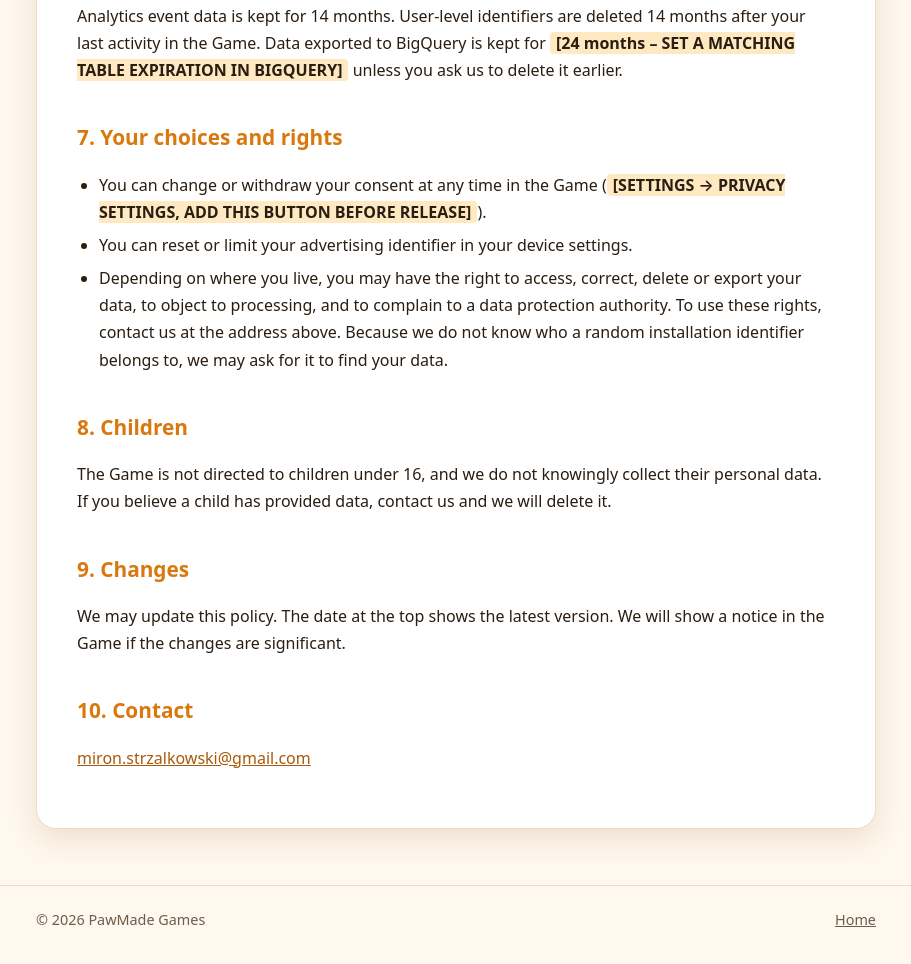
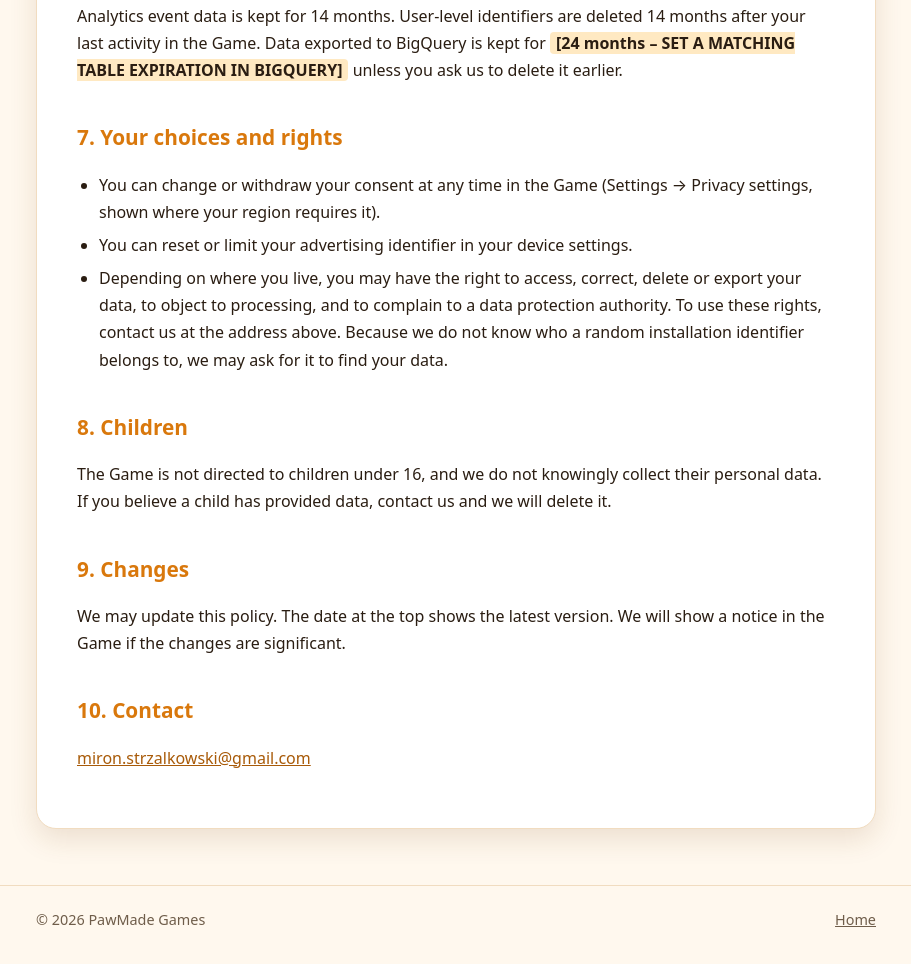
Before and after one commit to Miron-design/pawmade-games-site, a plain HTML site: page privacy.html in a window 1280 px wide. Shown: the part 1863-2827 px from the top of the page, without its empty margins (184-1095 px from the left). Drawn offline with Linux system fonts and the light colour scheme.

Commit message:
PrivacyPolicy

```diff
--- a/privacy.html
+++ b/privacy.html
@@ -59,7 +59,7 @@
 
     <h2>7. Your choices and rights</h2>
     <ul>
-      <li>You can change or withdraw your consent at any time in the Game (<span class="todo">[SETTINGS → PRIVACY SETTINGS, ADD THIS BUTTON BEFORE RELEASE]</span>).</li>
+      <li>You can change or withdraw your consent at any time in the Game (Settings → Privacy settings, shown where your region requires it).</li>
       <li>You can reset or limit your advertising identifier in your device settings.</li>
       <li>Depending on where you live, you may have the right to access, correct, delete or export your data, to object to processing, and to complain to a data protection authority. To use these rights, contact us at the address above. Because we do not know who a random installation identifier belongs to, we may ask for it to find your data.</li>
     </ul>
```
Also changed, not shown: privacy-pl.html (+1 -1 lines).
